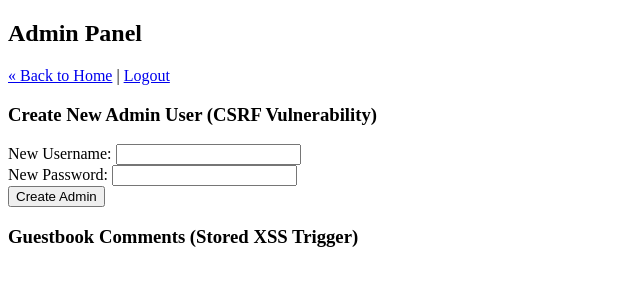
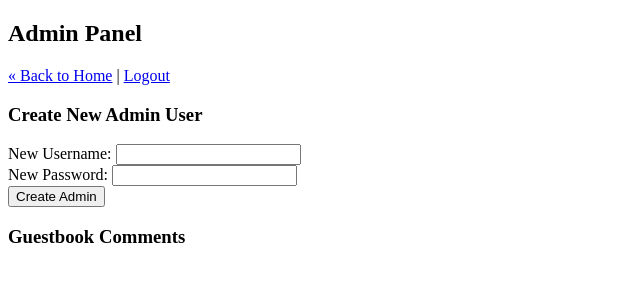
Before and after one commit to mmedhat1910/masters-testing-apps, a PHP site: page /admin.php in a window 1280 px wide. Shown: the top 300 px of the page, without its empty margins (0-640 px from the left). Run offline with PHP 8.4, Linux system fonts and the light colour scheme; a user stored in the database is signed in; data that the repository does not hold is empty.

Commit message:
changes in proj 2

```diff
--- a/project1/app/requirements.txt
+++ b/project1/app/requirements.txt
@@ -1,2 +1,3 @@
-Flask==2.2.2
+Flask
 Jinja2==3.1.2
+Werkzeug==2.0.3
--- a/project2/app/admin.php
+++ b/project2/app/admin.php
@@ -6,7 +6,6 @@ if (!isset($_SESSION['username'])) {
 }
 
 $message = '';
-// VULNERABILITY: CSRF. No anti-CSRF token check.
 if ($_SERVER['REQUEST_METHOD'] === 'POST' && isset($_POST['new_user'])) {
     $newUser = $_POST['new_user'];
     $newPass = $_POST['new_pass'];
@@ -29,7 +28,7 @@ if ($_SERVER['REQUEST_METHOD'] === 'POST' && isset($_POST['new_user'])) {
         <?php if($message) echo "<p class='message'>$message</p>"; ?>
 
         <div class="vuln-section">
-            <h3>Create New Admin User (CSRF Vulnerability)</h3>
+            <h3>Create New Admin User</h3>
             <form method="post">
                 New Username: <input type="text" name="new_user"><br>
                 New Password: <input type="text" name="new_pass"><br>
@@ -38,11 +37,10 @@ if ($_SERVER['REQUEST_METHOD'] === 'POST' && isset($_POST['new_user'])) {
         </div>
 
         <div class="vuln-section">
-            <h3>Guestbook Comments (Stored XSS Trigger)</h3>
+            <h3>Guestbook Comments</h3>
             <?php
             $result = $conn->query("SELECT author, comment, created_at FROM comments ORDER BY created_at DESC");
             while ($row = $result->fetch_assoc()) {
-                // VULNERABILITY: Stored XSS. Comment is output without sanitization.
                 echo "<div class='comment'><strong>" . htmlspecialchars($row['author']) . "</strong> says:<p>" . $row['comment'] . "</p></div>";
             }
             ?>
--- a/project2/app/guestbook.php
+++ b/project2/app/guestbook.php
@@ -19,13 +19,11 @@ if ($_SERVER['REQUEST_METHOD'] === 'POST' && !empty($_POST['comment'])) {
             Comment: <textarea name="comment" rows="4" cols="50"></textarea><br>
             <input type="submit" value="Sign">
         </form>
-        <p><b>XSS Payload Example:</b> <code><script>alert('XSS by ' + document.domain)</script></code></p>
         <hr>
         <h3>Entries</h3>
         <?php
         $result = $conn->query("SELECT author, comment, created_at FROM comments ORDER BY created_at DESC");
         while ($row = $result->fetch_assoc()) {
-            // Here we escape for display, but it's too late. The XSS is already in the DB.
             echo "<div class='comment'><strong>" . htmlspecialchars($row['author']) . "</strong> (" . $row['created_at'] . ")<p>" . htmlspecialchars($row['comment']) . "</p></div>";
         }
         ?>
--- a/project2/app/index.php
+++ b/project2/app/index.php
@@ -7,7 +7,7 @@
 </head>
 <body>
     <div class="container">
-        <h1>Project 2: CSRF, XSS & Command Injection</h1>
+        <h1>Project 2</h1>
         <?php if (isset($_SESSION['username'])): ?>
             <p>Welcome, <?php echo htmlspecialchars($_SESSION['username']); ?>! You are logged in.</p>
             <a href="admin.php">Admin Panel</a> |
--- a/project2/db_setup/init.sql
+++ b/project2/db_setup/init.sql
@@ -18,5 +18,4 @@ CREATE TABLE comments (
 );
 
 -- Add the default admin user
--- NOTE: In a real app, passwords should be hashed!
 INSERT INTO users (username, password, is_admin) VALUES ('admin', 'password', TRUE);
```
Also changed, not shown: project3/app/package.json (renamed from project3/package.json).
